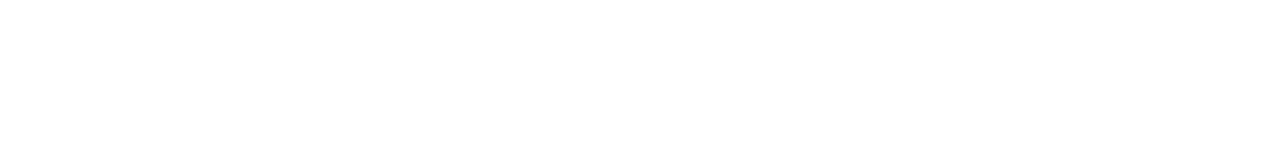
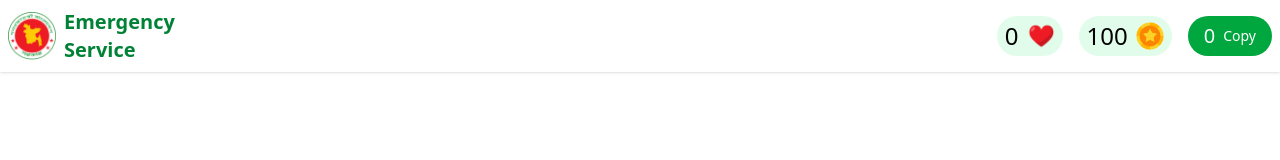
Before and after one commit to mobinkhanweb/Assignment-05, a plain HTML site: page index.html in a window 1280 px wide. Drawn offline with nearby package versions, Linux system fonts and the light colour scheme.

Commit message:
adde nav bar

```diff
--- a/index.html
+++ b/index.html
@@ -4,8 +4,53 @@
     <meta charset="UTF-8">
     <meta name="viewport" content="width=device-width, initial-scale=1.0">
     <title>Emergency Service Directory</title>
+
+    <script src="https://cdn.jsdelivr.net/npm/@tailwindcss/browser@4"></script>
+
+    <link
+      href="https://cdn.jsdelivr.net/npm/remixicon@4.5.0/fonts/remixicon.css"
+      rel="stylesheet"/>
+
 </head>
 <body>
+    <!-- start of nav bar -->
+    <nav class="py-2 bg-white shadow px-2">
+      <div class="container mx-auto flex items-center justify-between">
+        <div class="flex gap-2 items-center">
+          <figure>
+            <img src="./assets/logo.png" alt="" class="w-12" />
+          </figure>
+          <h1 class="font-bold text-xl text-green-700">
+            Emergency <br />
+            Service
+          </h1>
+        </div>
+
+
+        <div class="flex gap-4">
+          <div
+            class="flex items-center gap-2 text-xl bg-green-100/80 py-1 px-2 rounded-full"
+          >
+            <h1 id="love-count" class="text-2xl">0</h1>
+            <figure>
+              <img src="./assets/heart.png" alt="" class="w-7" />
+            </figure>
+          </div>
+          <div
+            class="flex items-center gap-2 text-xl bg-green-100/80 py-1 px-2 rounded-full"
+          >
+            <h1 id="cradit" class="text-2xl">100</h1>
+            <img src="./assets/coin.png" alt="" class="w-7" />
+          </div>
+          <div
+            class="flex items-center gap-2 text-xl bg-green-600 py-1 px-4 rounded-full"
+          >
+            <h1 class="text-white" id="copy-count">0</h1>
+            <p class="text-sm text-white">Copy</p>
+          </div>
+        </div>
+      </div>
+    </nav>
 
 </body>
 </html>
```
